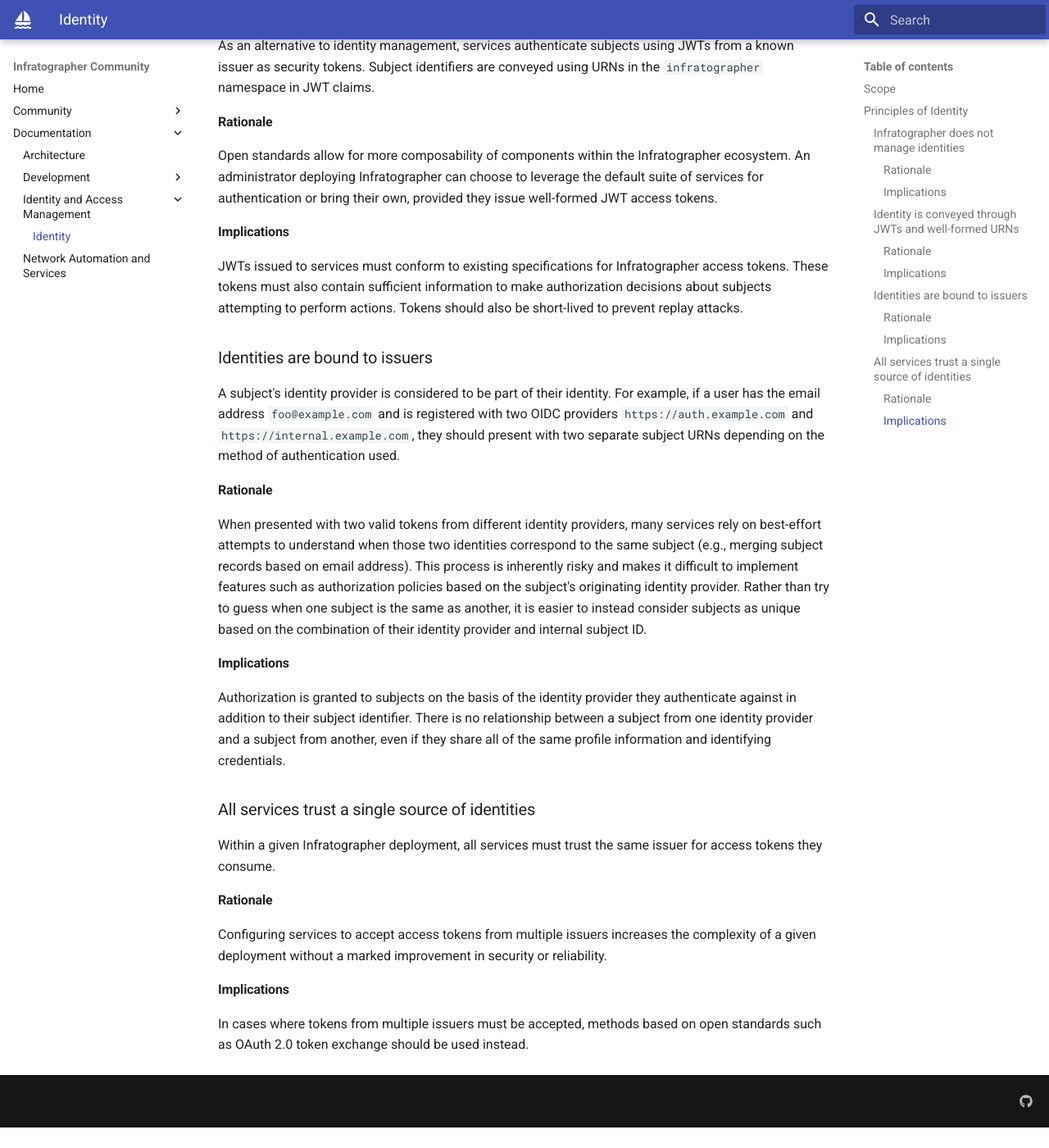
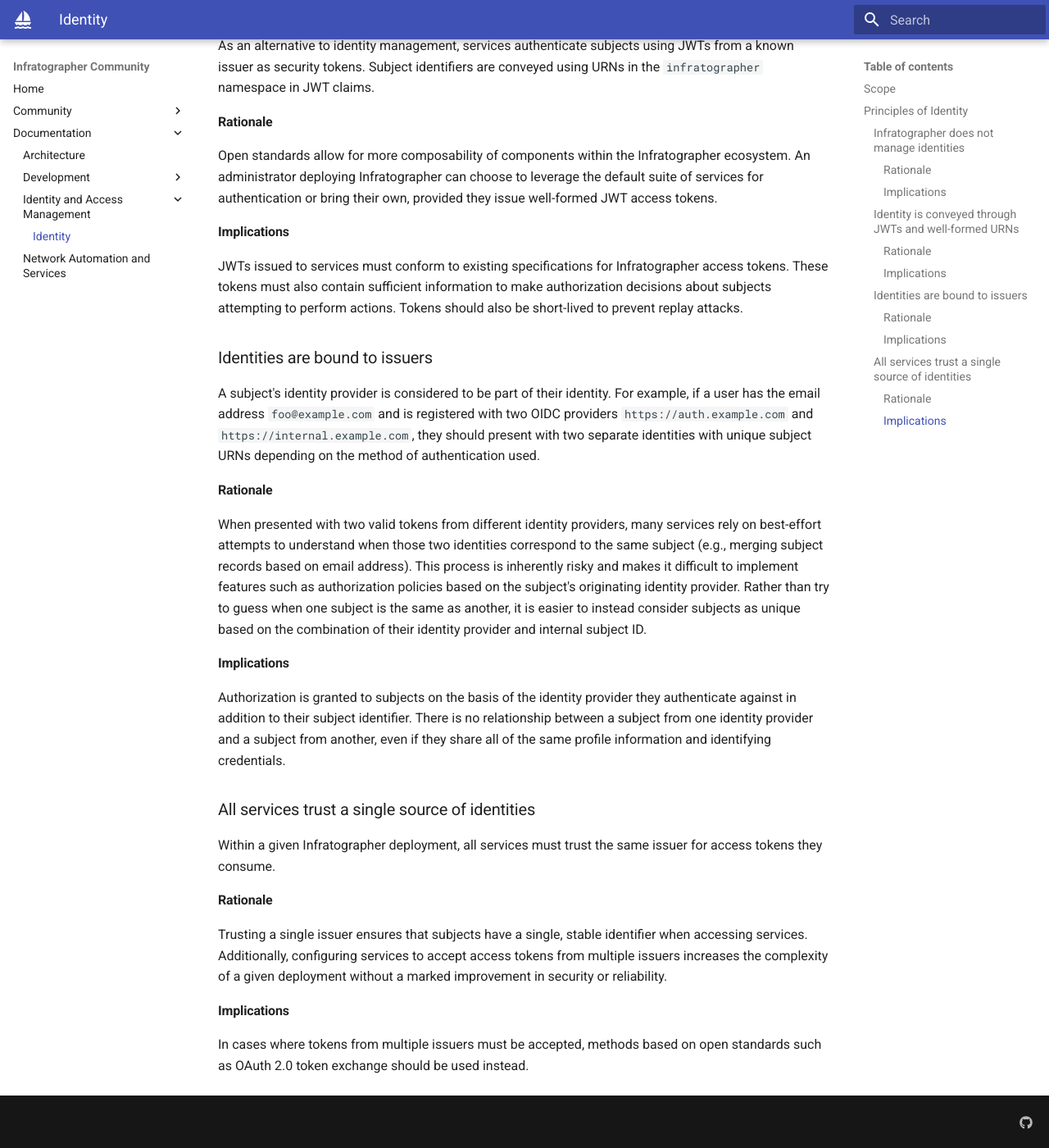
Before and after one commit to infratographer/website, an MkDocs documentation site: the page built from source/docs/docs/identity-and-access-management/identity.md, in a window 1280 px wide and 1400 px high, scrolled down 876 px. Shown: the whole window at 82% size. Built offline with MkDocs 1.6.1 and Material for MkDocs 9.7.7, drawn with Linux system fonts in a browser that asks for light colours; comment, search, counter and statistics services are not loaded; before the commit the page ends 2251 px from its top, so only the background shows below that.

Commit message:
Add clarity around issuer binding for identities, design rationales
Signed-off-by: John Schaeffer <jschaeffer@equinix.com>

```diff
--- a/source/docs/docs/identity-and-access-management/identity.md
+++ b/source/docs/docs/identity-and-access-management/identity.md
@@ -32,7 +32,7 @@
 
 ### Identities are bound to issuers
 
-A subject's identity provider is considered to be part of their identity. For example, if a user has the email address `foo@example.com` and is registered with two OIDC providers `https://auth.example.com` and `https://internal.example.com`, they should present with two separate subject URNs depending on the method of authentication used.
+A subject's identity provider is considered to be part of their identity. For example, if a user has the email address `foo@example.com` and is registered with two OIDC providers `https://auth.example.com` and `https://internal.example.com`, they should present with two separate identities with unique subject URNs depending on the method of authentication used.
 
 #### Rationale
 
@@ -48,7 +48,7 @@
 
 #### Rationale
 
-Configuring services to accept access tokens from multiple issuers increases the complexity of a given deployment without a marked improvement in security or reliability.
+Trusting a single issuer ensures that subjects have a single, stable identifier when accessing services. Additionally, configuring services to accept access tokens from multiple issuers increases the complexity of a given deployment without a marked improvement in security or reliability.
 
 #### Implications
 
```
